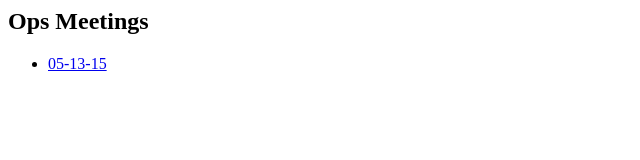
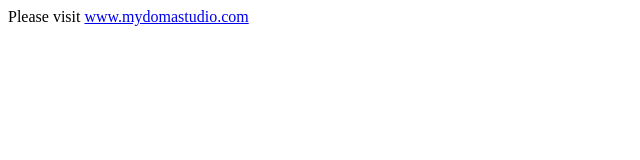
Before and after one commit to mydoma/mydoma.github.io, a plain HTML site: page index.html in a window 1280 px wide. Shown: the whole page, without its empty margins (0-640 px from the left). Drawn offline with Linux system fonts and the light colour scheme.

Commit message:
Removed links to the ops meetings

```diff
--- a/index.html
+++ b/index.html
@@ -1,4 +1 @@
-<h2>Ops Meetings</h2>
-<ul>
-  <li><a href="/l-spark/ops-meetings/05-13-15">05-13-15</a></li>
-</ul>
+<p>Please visit <a href="https://www.mydomastudio.com">www.mydomastudio.com</a></p>
```
